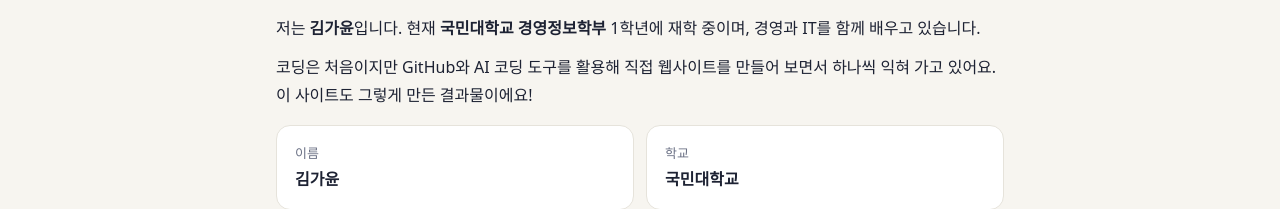
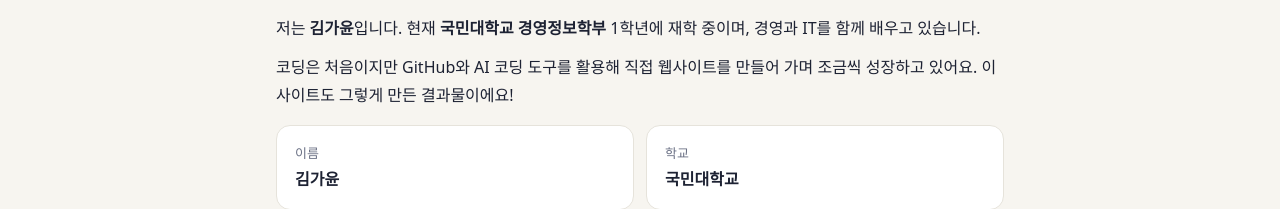
Before and after one commit to canbi100/canbi100.github.io, a plain HTML site: page index.html in a window 1280 px wide. Shown: the part 395-604 px from the top of the page. Drawn offline with Linux system fonts and the light colour scheme; a web font is replaced by a local one.

Commit message:
docs: 소개 문장 자연스럽게 수정

```diff
--- a/index.html
+++ b/index.html
@@ -306,7 +306,7 @@
   <section id="about">
     <h2>소개</h2>
     <p>저는 <strong>김가윤</strong>입니다. 현재 <strong>국민대학교 경영정보학부</strong> 1학년에 재학 중이며, 경영과 IT를 함께 배우고 있습니다.</p>
-    <p>코딩은 처음이지만 GitHub와 AI 코딩 도구를 활용해 직접 웹사이트를 만들어 보면서 하나씩 익혀 가고 있어요. 이 사이트도 그렇게 만든 결과물이에요!</p>
+    <p>코딩은 처음이지만 GitHub와 AI 코딩 도구를 활용해 직접 웹사이트를 만들어 가며 조금씩 성장하고 있어요. 이 사이트도 그렇게 만든 결과물이에요!</p>
     <dl class="info">
       <div><dt>이름</dt><dd>김가윤</dd></div>
       <div><dt>학교</dt><dd>국민대학교</dd></div>
```
